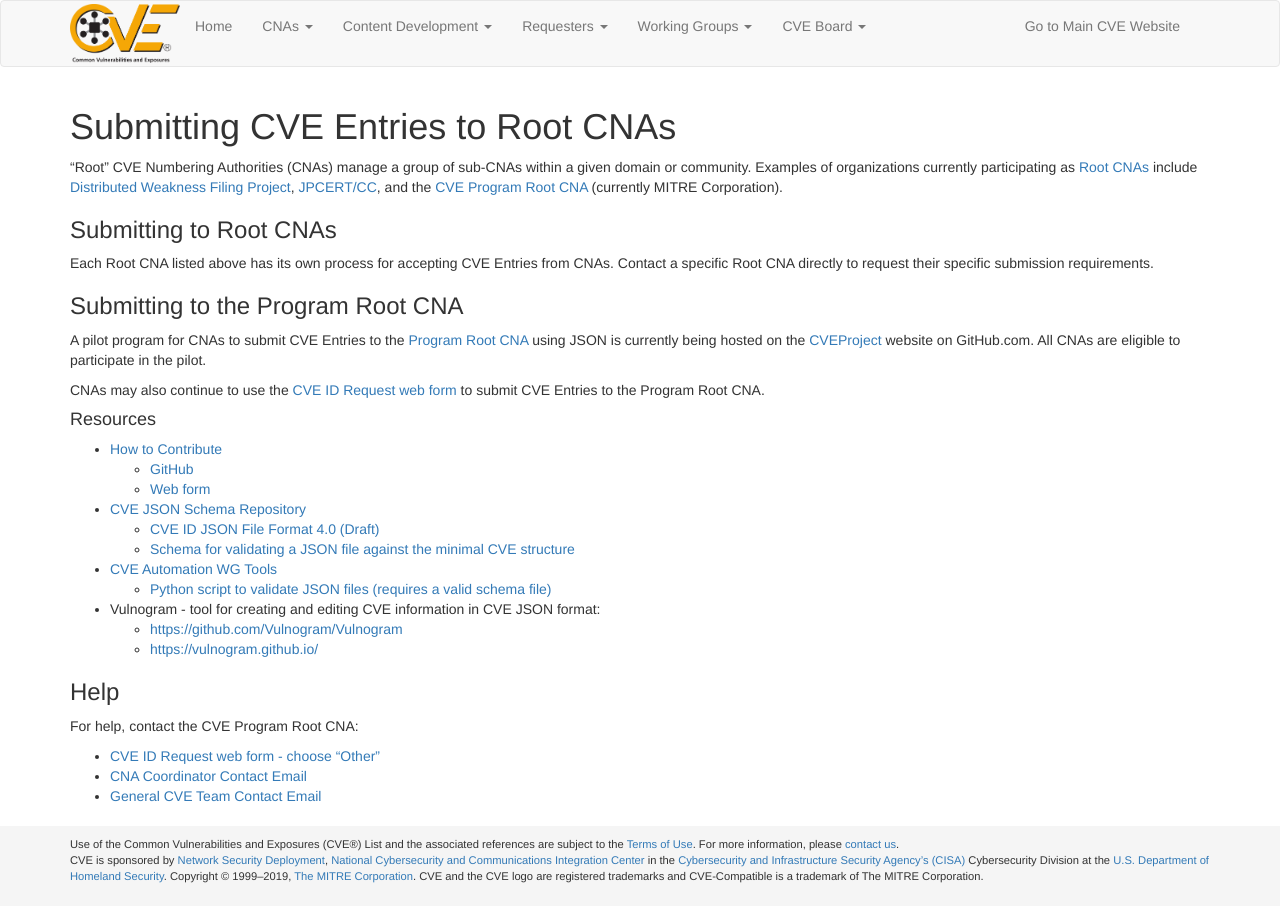
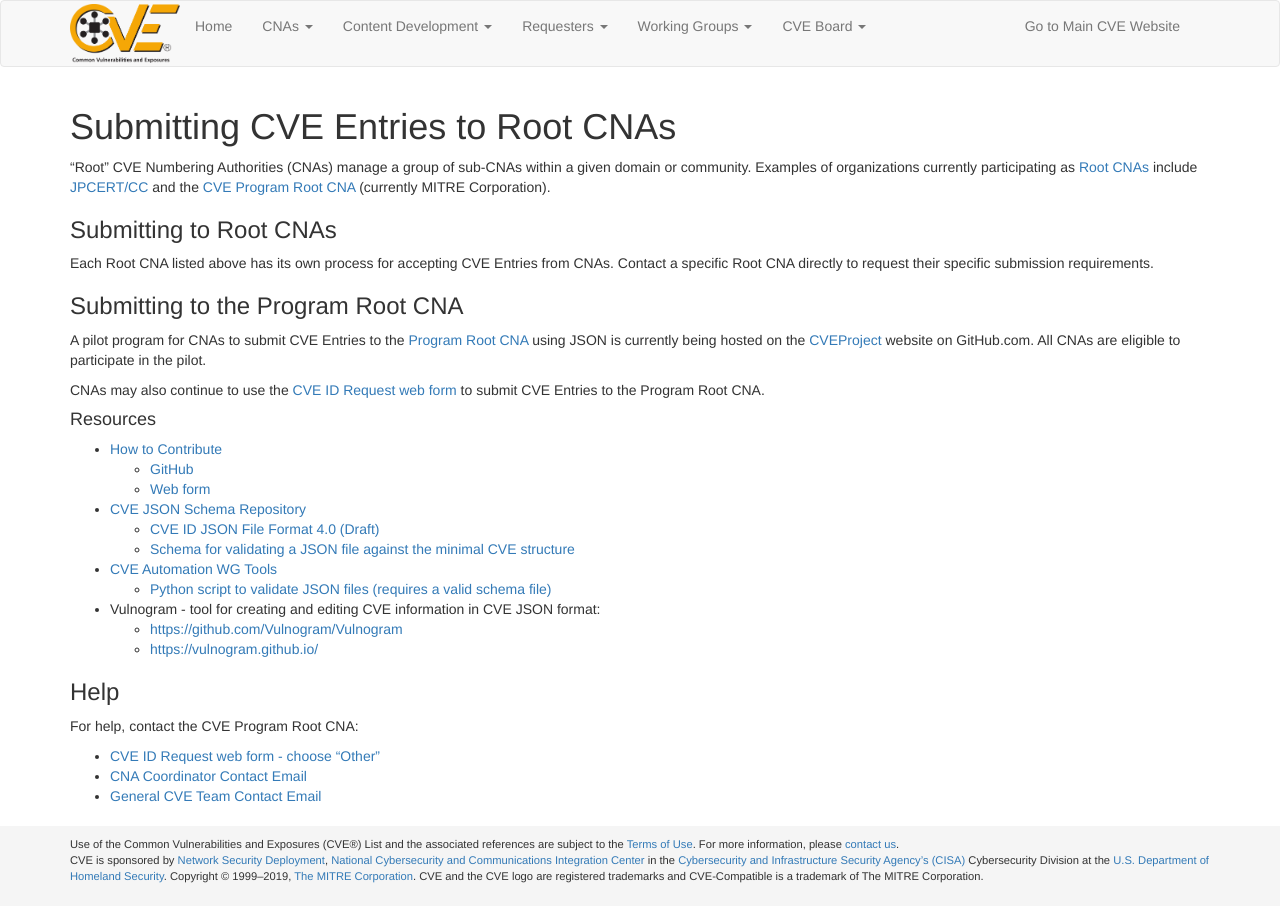
Before and after one commit to CVEProject/cveproject.github.io, a Jekyll site: the page built from docs/cna/submitting_cve_entries_to_root_cnas/index.md, in a window 1280 px wide. Built offline with Jekyll 4.4.1, drawn with Linux system fonts in a browser that asks for light colours; nearby versions of some CDN libraries.

Commit message:
Updated Submitting CVE Entries to Root CNAs page
Updated Root CNAs examples

```diff
--- a/docs/cna/submitting_cve_entries_to_root_cnas/index.md
+++ b/docs/cna/submitting_cve_entries_to_root_cnas/index.md
@@ -2,7 +2,7 @@
 title: Submitting CVE Entries to Root CNAs
 layout: page
 ---
-"Root" CVE Numbering Authorities (CNAs) manage a group of sub-CNAs within a given domain or community. Examples of organizations currently participating as [Root CNAs](https://cve.mitre.org/cve/cna.html#cna_types) include [Distributed Weakness Filing Project](https://cve.mitre.org/cve/request_id.html#cna_participants), [JPCERT/CC](https://cve.mitre.org/cve/request_id.html#j), and the [CVE Program Root CNA](https://cve.mitre.org/cve/request_id.html#cna_participants) (currently MITRE Corporation).
+"Root" CVE Numbering Authorities (CNAs) manage a group of sub-CNAs within a given domain or community. Examples of organizations currently participating as [Root CNAs](https://cve.mitre.org/cve/cna.html#cna_types) include [JPCERT/CC](https://cve.mitre.org/cve/request_id.html#j) and the [CVE Program Root CNA](https://cve.mitre.org/cve/request_id.html#cna_participants) (currently MITRE Corporation).
 
 ### Submitting to Root CNAs
 
```
